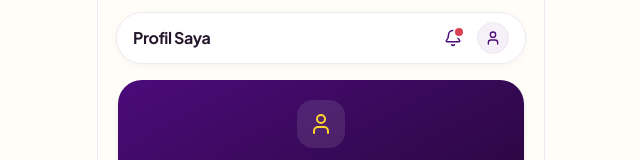
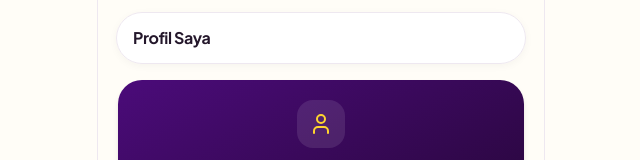
Before and after one commit to ardhikaxx/fe-mobile-humora, a Next.js app: page /profile in a window 1280 px wide. Shown: the top 160 px of the page, without its empty margins (319-959 px from the left). Built offline with nearby package versions, Linux system fonts and the light colour scheme.

Commit message:
feat(header): hide profile photo and notifications on profile page

```diff
--- a/app/profile/page.tsx
+++ b/app/profile/page.tsx
@@ -42,7 +42,11 @@ export default function ProfilePage() {
 
   return (
     <div className="flex-1 flex flex-col bg-[#FFFDF7] pb-24">
-      <AppHeader title="Profil Saya" />
+      <AppHeader
+        title="Profil Saya"
+        showProfile={false}
+        showNotification={false}
+      />
 
       <div className="px-5 pt-3">
         {/* User Info Header Card */}
--- a/components/layout/AppHeader.tsx
+++ b/components/layout/AppHeader.tsx
@@ -42,10 +42,11 @@ export function AppHeader({
 
   const isHome = pathname === '/home';
   const isSearch = pathname === '/search';
+  const isProfile = pathname === '/profile' || pathname?.startsWith('/profile');
   const displayName = user?.name ? user.name.split(' ')[0] : 'Tamu';
 
-  const shouldShowProfile = showProfile !== undefined ? showProfile : !isSearch;
-  const shouldShowNotification = showNotification !== undefined ? showNotification : !isSearch;
+  const shouldShowProfile = showProfile !== undefined ? showProfile : (!isSearch && !isProfile);
+  const shouldShowNotification = showNotification !== undefined ? showNotification : (!isSearch && !isProfile);
 
   return (
     <>
```
